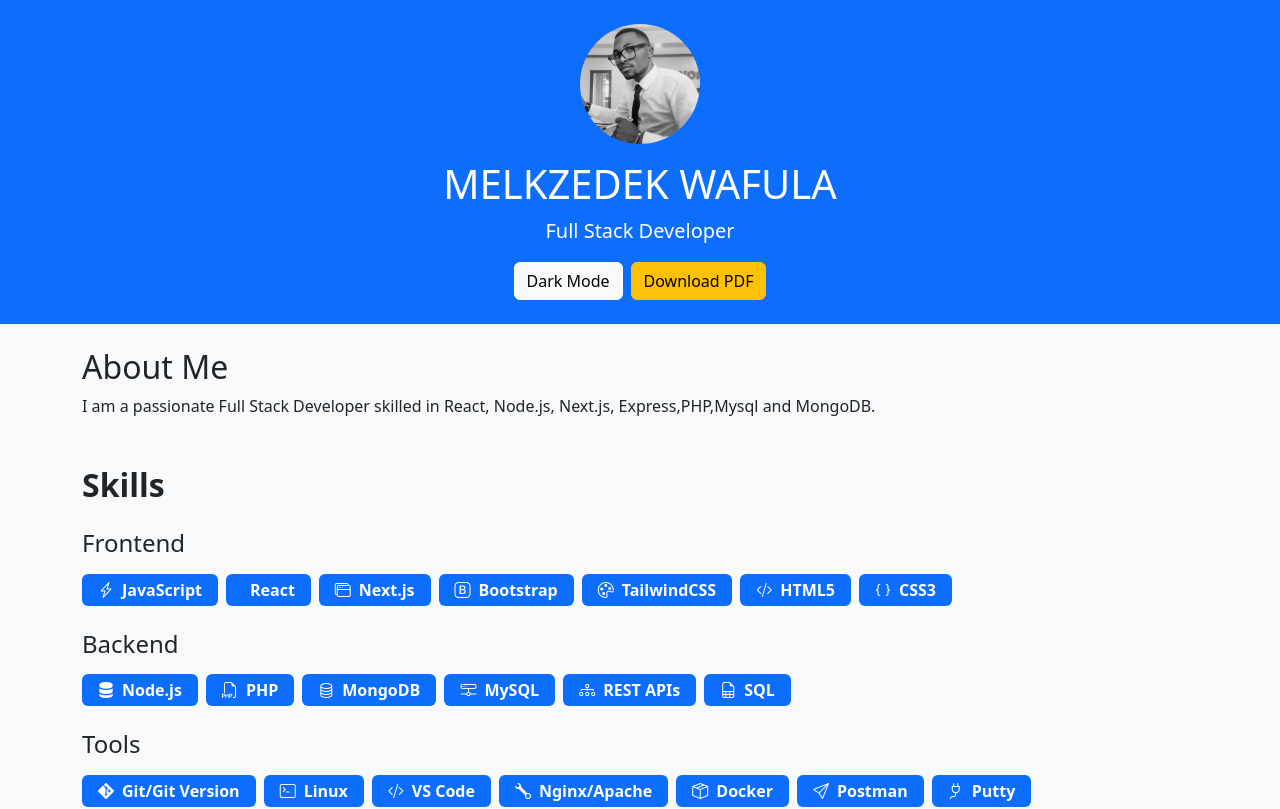
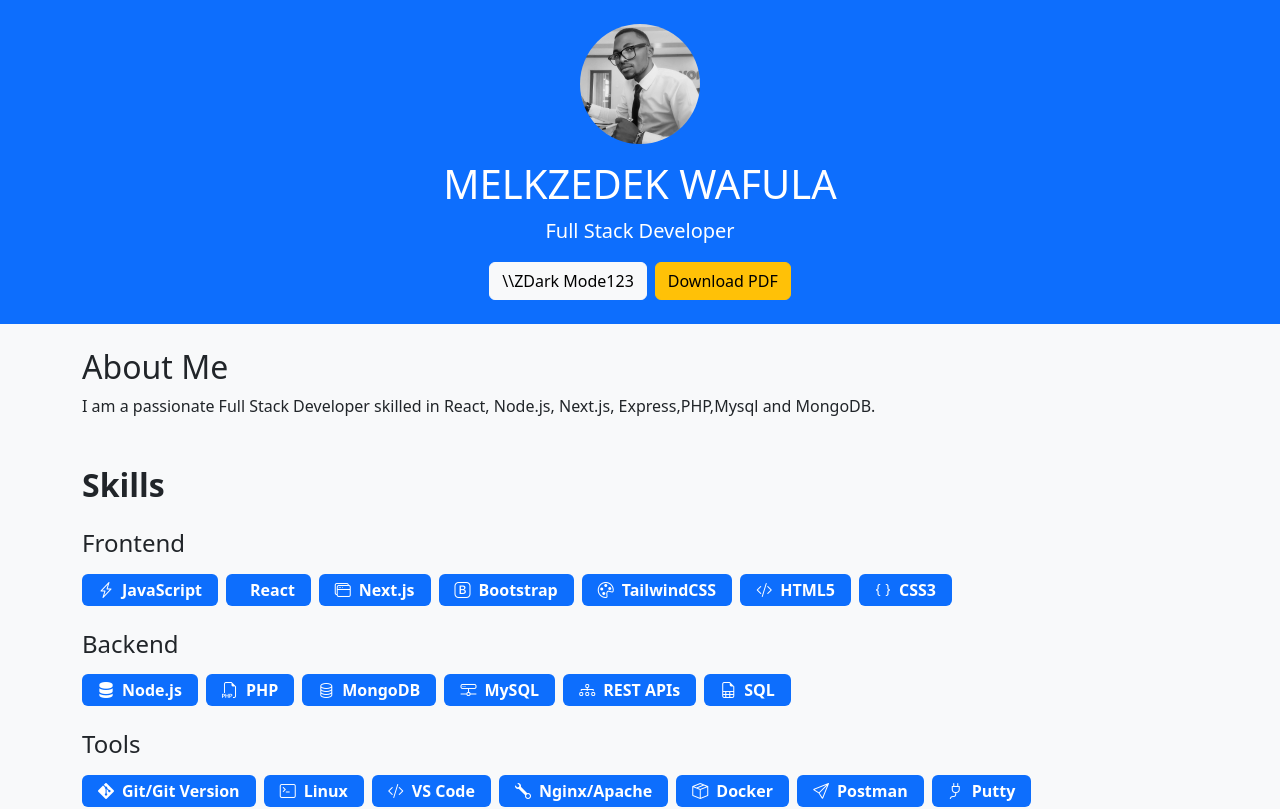
Before and after one commit to Melkzedk/my-resume, a React (Create React App) app: page / in a window 1280 px wide. Shown: the top 809 px of the page. Built offline with nearby package versions, Linux system fonts and the light colour scheme.

Commit message:
small changes

```diff
--- a/src/components/Header.js
+++ b/src/components/Header.js
@@ -43,8 +43,8 @@ export default function Header({ dark, toggleTheme }) {
       <p className="lead"><bold>Full Stack Developer</bold></p>
 
       <div className="d-flex justify-content-center mt-3 flex-wrap gap-2">
-        <button className="btn btn-light" onClick={toggleTheme}>
-          {dark ? "Light Mode" : "Dark Mode" }
+        <button className="btn btn-light" onClick={toggleTheme}>\\Z
+          {dark ? "Light Mode" : "Dark Mode123" }
         </button>
 
         <button className="btn btn-warning" onClick={downloadPDF}>
```
